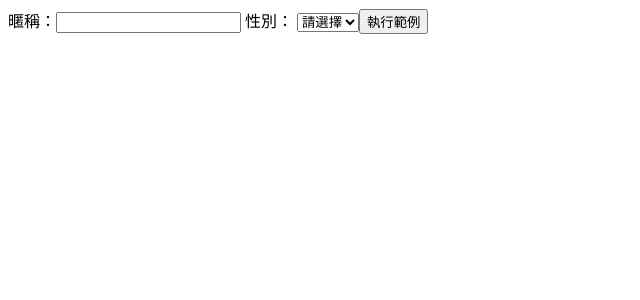
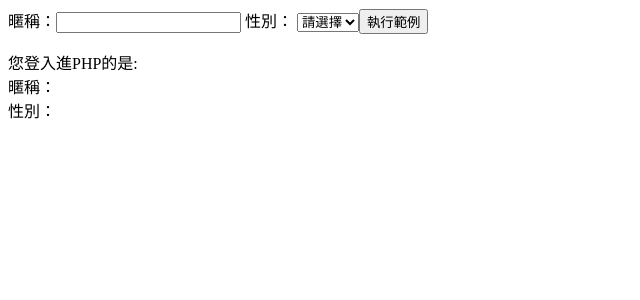
Before and after one commit to NainsWebDESIGN/PHP_DB_Related, an Angular app: page / in a window 1280 px wide. Shown: the top 300 px of the page, without its empty margins (0-640 px from the left). Built offline with nearby package versions, Linux system fonts and the light colour scheme.

Commit message:
2021-01-08-初階PHP_POST

```diff
--- a/src/app/app.component.html
+++ b/src/app/app.component.html
@@ -8,5 +8,10 @@
     <option value="其他">其他</option>
   </select>
   <button type="button" id="submitExample" (click)='submitExample(nickname,gender)'>執行範例</button>
-</form><br><br>
-<p>{{text}}</p>
+</form>
+<p *ngIf="!data.errorMsg">
+  您登入進PHP的是:<br>
+  暱稱：{{data.nickname}}<br>
+  性別：{{data.gender}}
+</p>
+<p *ngIf="data.errorMsg">{{data.errorMsg}}</p>
--- a/src/app/app.component.ts
+++ b/src/app/app.component.ts
@@ -7,16 +7,15 @@ import { HttpClient, } from '@angular/common/http';
   styleUrls: ['./app.component.css']
 })
 export class AppComponent implements OnInit {
-  text = "";
+  data: any = [];
   constructor(private http: HttpClient) { }
   submitExample(_Nick, _Gen) {
-    console.log(_Nick.value);
-    console.log(_Gen.value);
     const data = new FormData();
     data.append('nickname', _Nick.value)
     data.append('gender', _Gen.value)
     this.http.post('assets/test.php', data).subscribe(el => {
-      Array(el).length == 1 ? this.text = el[0] : this.text = "nickname is " + el[0] + " , gender is " + el[1];
+      this.data = el;
+      console.log(this.data);
     })
   }
   ngOnInit() {
```
Also changed, not shown: .angular-cli.json.
